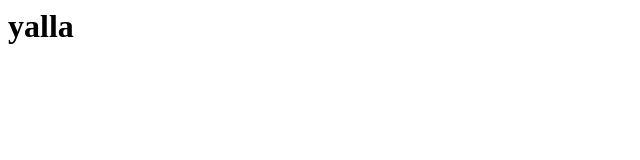
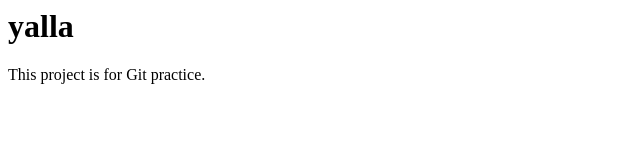
Before and after one commit to ShaheeraNahlawi/DeomRepo, a plain HTML site: page index.html in a window 1280 px wide. Shown: the whole page, without its empty margins (0-640 px from the left). Drawn offline with Linux system fonts and the light colour scheme.

Commit message:
Update index page

```diff
--- a/index.html
+++ b/index.html
@@ -1,4 +1,6 @@
 <html>
 
 <h1>yalla</h1>
+<p>This project is for Git practice.</p>
+
 </html>
```
